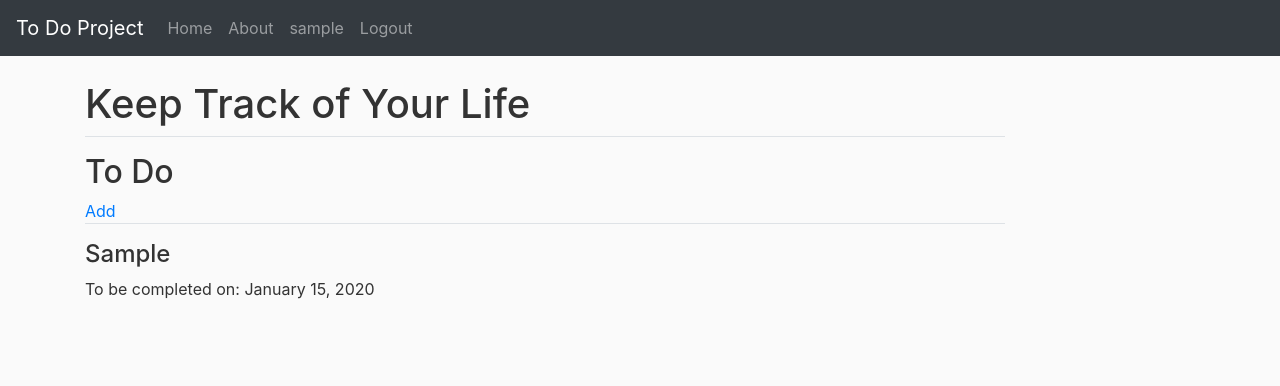
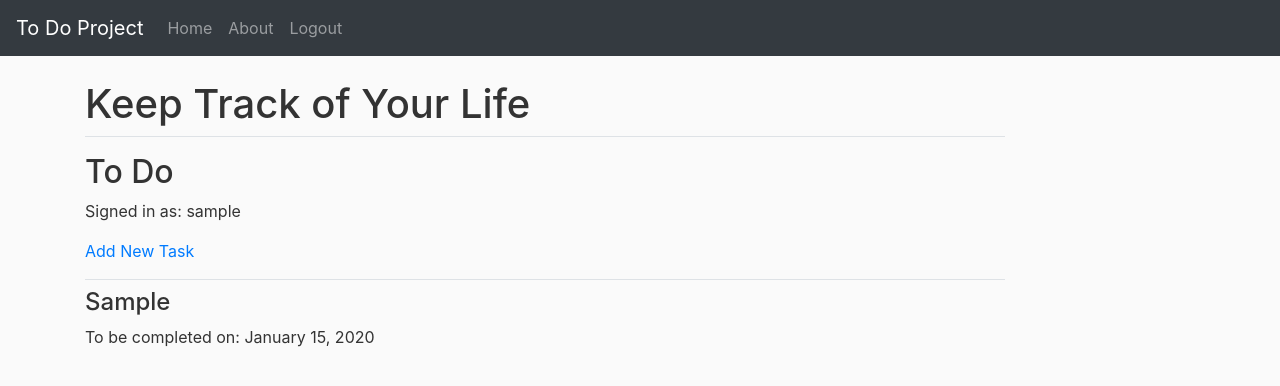
Before and after one commit to marcinlukanus/DjangoToDo, a Django app: page / in a window 1280 px wide. Shown: the top 386 px of the page. Run offline with Django 3.2, Linux system fonts and the light colour scheme; a user stored in the database is signed in; tables that the repository leaves empty hold one stand-in row (values such as "Sample post"); some libraries are stand-ins or nearby versions.

Commit message:
Changes home page so current user will only see their own tasks instead of all tasks in ToDos model

```diff
--- a/djangoToDoProject/website/templates/website/base.html
+++ b/djangoToDoProject/website/templates/website/base.html
@@ -28,10 +28,8 @@
                 <li class="nav-item">
                     <a class="nav-link" href="{% url 'website-about' %}">About</a>
                 </li>
-                <!-- Navbar Right Side -->
                 <div class="navbar-nav">
                   {% if user.is_authenticated %}
-                    <a class="nav-item nav-link" href="#">{{ user.username }}</a>
                     <a class="nav-item nav-link" href="{% url 'logout' %}">Logout</a>
                   {% else %}
                     <a class="nav-item nav-link" href="{% url 'login' %}">Login</a>
--- a/djangoToDoProject/website/templates/website/home.html
+++ b/djangoToDoProject/website/templates/website/home.html
@@ -16,13 +16,19 @@
     {% else %}
     <!-- TODO to do list stuff here -->
     <div class="border-top pt-3">
-        <h2>To Do</h2>
-        <a href="{% url 'todo-create' %}">Add</a>
+        <div class="mb-3">
+            <h2>To Do</h2>
+            <p>Signed in as: {{ user.username }}</p>
+            <a href="{% url 'todo-create' %}">Add New Task</a>
+        </div>
+
         {% for todo in todos %}
-            <div class="border-top pt-3">
-                <h4>{{ todo.todo }}</h4>
-                <p>To be completed on: {{ todo.date_to_finish|date:"F d, Y" }}</p>
-            </div>
+            {% if todo.author == user %}
+                <div class="border-top pt-2">
+                    <h4>{{ todo.todo }}</h4>
+                    <p>To be completed on: {{ todo.date_to_finish|date:"F d, Y" }}</p>
+                </div>
+            {% endif %}
         {% endfor %}
     </div>
 
```
Also changed, not shown: djangoToDoProject/website/templates/website/todos_detail.html (deleted, +0 -8 lines).
